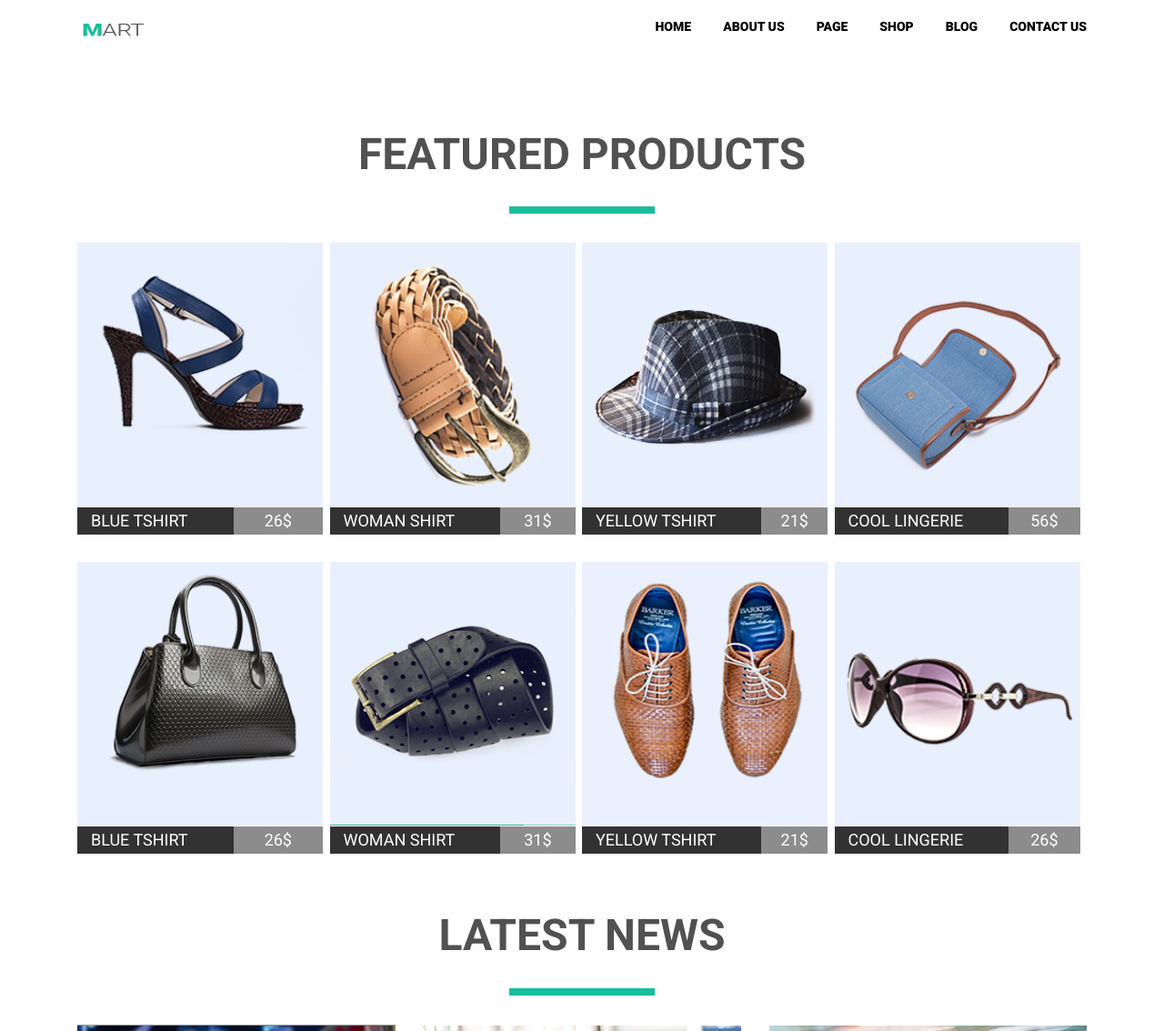
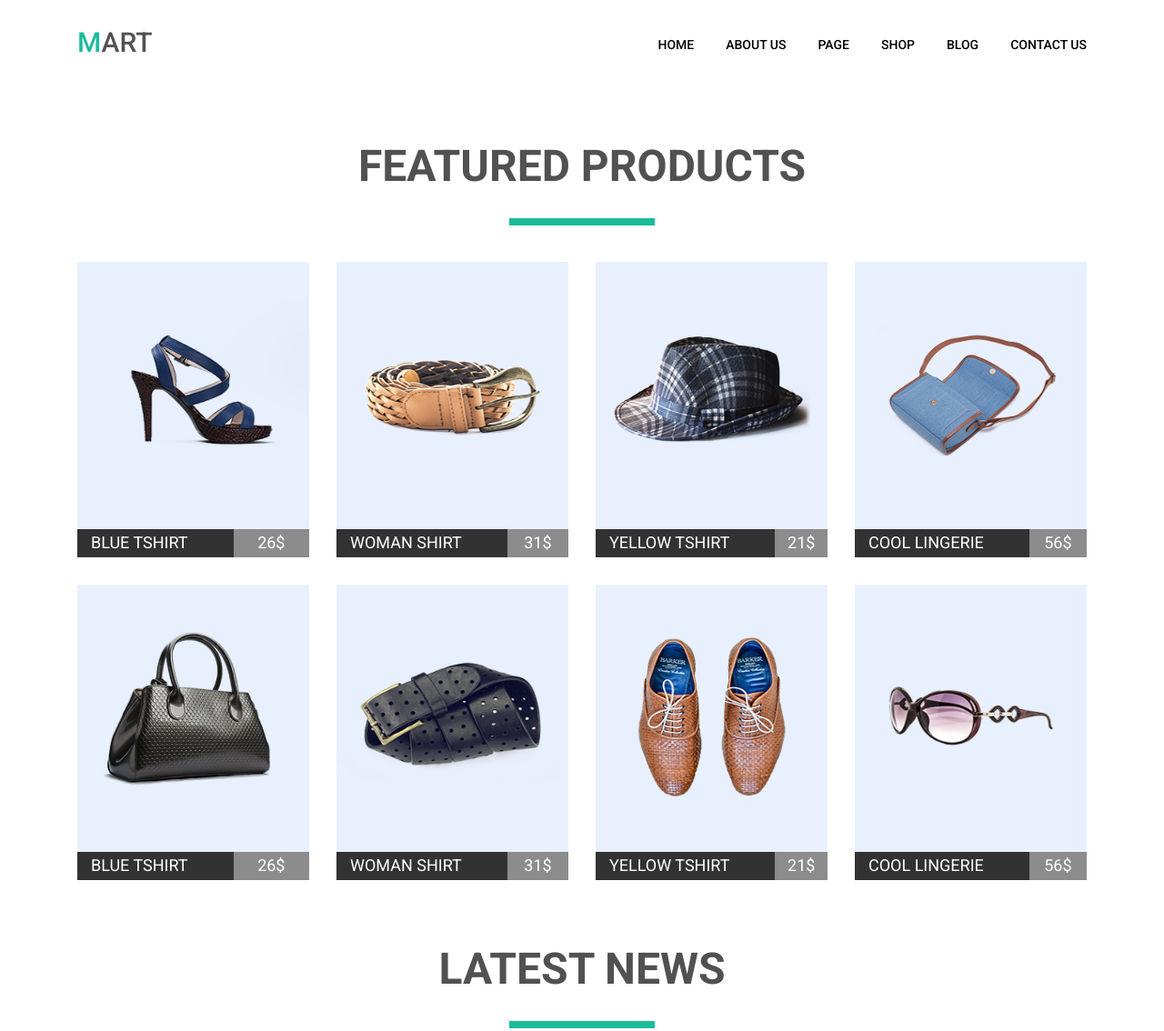
Before and after one commit to olivamat/goit-fe-course, a plain HTML site: page homework-04/index.html in a window 1280 px wide. Shown: the top 1134 px of the page at 91% size. Drawn offline with Linux system fonts and the light colour scheme.

Commit message:
add img png transparent homework 04

```diff
--- a/homework-04/css/stylesheet.css
+++ b/homework-04/css/stylesheet.css
@@ -1,17 +1,6 @@
 body {
   font-family: "Roboto", sans-serif, serif;
   font-size: 16px;
-}
-
-.visually-hidden {
-  position: absolute !important;
-  clip: rect(1px 1px 1px 1px); /* IE6, IE7 */
-  clip: rect(1px, 1px, 1px, 1px);
-  padding: 0 !important;
-  border: 0 !important;
-  height: 1px !important;
-  width: 1px !important;
-  overflow: hidden;
 }
 
 .clearfix::after {
@@ -34,12 +23,24 @@ ul {
 
 .logo {
   margin: 0;
-  display: inline-block;
+  float: left;
 }
 
-.logo-link::first-letter {
-  color: aqua;
+
+h1  {
+  font-size: 30px;
+  font-family: "Roboto" sans-serif serif;
+  font-weight: 500;
+  color: #555252;
+  text-decoration: none;
+  text-transform: uppercase;
+  padding-top: 15px;
 }
+h1::first-letter {
+  color: #1abc9c;
+}
+
+
 .masthead {
   margin-bottom: 90px;
 }
@@ -53,6 +54,7 @@ ul {
   list-style: none;
   float: left;
   margin-right: 35px;
+  padding-top: 20px;
 }
 
 .nav-list__nav-item:last-child {
@@ -61,7 +63,7 @@ ul {
 
 .nav-item__link {
   font-size: 14px;
-  font-weight: 800;
+  font-weight: 500;
   color: #000000;
   text-decoration: none;
   text-transform: uppercase;
@@ -89,22 +91,38 @@ ul {
 }
 
 .products_item__list {
-  width: 25%;
+  width: 255px;
   float: left;
   text-align: centre;
   list-style: none;
   margin-bottom: 30px;
+  margin-right: 30px;
 }
+
+.products_item__list:nth-child(4n+4) {
+  margin-right: 0;
+}
+
 
 .product_item__list-link {
   margin: 0;
   text-decoration: none;
 }
 .product_description {
-  margin: -4px 0 0 0;
   background-color: #8c8c8c;
-  width: 270px;
+  width: 255px;
+  margin-right: 15px;
 }
+
+.product_description:nth-child(4n+4) {
+  margin-right: 0;
+}
+
+.image_cart {
+  background: #e9f0fd;
+
+}
+
 .product_item__cart:hover .product_name {
   background-color: #1abc9c;
 }
@@ -115,7 +133,11 @@ ul {
 
 .image_cart {
   margin: 0;
-  width: 270px;
+  width: 255px;
+}
+
+.image_cart:last-child {
+  margin-right: 0;
 }
 
 .product_name {
@@ -141,11 +163,10 @@ ul {
 }
 
 .news_item__list {
-  width: calc(1100-68) / 3;
+  width: calc(1110-68) / 3;
   float: left;
   text-align: centre;
   list-style: none;
-  /* margin-right: 26px; */
   margin-bottom: 30px;
   margin-right: 30px;
 }
@@ -154,7 +175,7 @@ ul {
 }
 .news_description {
   width: 350px;
-  /* float: left; */
+  float: left;
 }
 
 .news_description::after {
@@ -182,10 +203,9 @@ ul {
   text-decoration: none;
 }
 
-.button_link {
+.read_more {
   background-color: #1abc9c;
   padding: 17px 20px;
-  color: #ffffff;
   width: 160px;
   border-radius: 5px;
   font-size: 16px;
@@ -193,6 +213,10 @@ ul {
   text-align: center;
 }
 
-.button_link:hover {
+.read_more:hover {
   background-color: #13705e;
 }
+
+.news_item__list-link {
+  color: #ffffff;
+}
--- a/homework-04/index.html
+++ b/homework-04/index.html
@@ -15,14 +15,17 @@
 
 <body>
     <div class="masthead-wrapper">
-        <section class="masthead container">
-            <header class="masthead__header clearfix">
-                <h1 class="logo">
+        <section class="masthead container clearfix">
+            <header>
+
+                <div class="masthead__header clearfix">
+
                     <a href="#" class="logo-link">
-                        <img src="./img/Logo04.png" alt="mart" width="80" height="22">
+                        <h1 class="logo"> mart
+
+                        </h1>
                     </a>
-                    <span class="visually-hidden">Mart</span>
-                </h1>
+
                     <nav class="header__header-nav">
                         <ul class="header-nav__nav-list clearfix">
                             <li class="nav-list__nav-item">
@@ -45,7 +48,7 @@
                             </li>
                         </ul>
                     </nav>
-
+                </div>
             </header>
 
 
@@ -53,16 +56,16 @@
     </div>
     <div class="featured_products container">
         <section class="products container">
-            <h1 class="banner__title">featured products</h1>
+            <h2 class="banner__title">featured products</h2>
             <ul class="products_item clearfix">
 
                 <li class="products_item__list">
 
-                    <a href="" class="product_item__list-link">
+
                     <div class="product_item__cart">
 
                         <div class="image_cart">
-                                <img src="./img/01_shoes.png" alt="shoes" width="270" height="290">
+                            <img src="./img/product1.png" alt="shoes" width="255" height="290">
                         </div>
 
                         <div class="product_description clearfix">
@@ -73,16 +76,16 @@
 
                         </div>
                     </div>
-                    </a>
+
                 </li>
 
                 <li class="products_item__list">
 
-                    <a href="" class="product_item__list-link">
+
                     <div class="product_item__cart">
 
                         <div class="image_cart">
-                                <img src="./img/belt_01.png" alt="woman shirt" width="270" height="290">
+                            <img src="./img/product2.png" alt="woman shirt" width="255" height="290">
                         </div>
 
                         <div class="product_description clearfix">
@@ -93,16 +96,16 @@
 
                         </div>
                     </div>
-                    </a>
+
                 </li>
 
                 <li class="products_item__list">
 
-                    <a href="" class="product_item__list-link">
+
                     <div class="product_item__cart">
 
                         <div class="image_cart">
-                                <img src="./img/hat.png" alt="yellow tshirt" width="270" height="290">
+                            <img src="./img/product9.png" alt="yellow tshirt" width="255" height="290">
                         </div>
 
                         <div class="product_description clearfix">
@@ -113,16 +116,16 @@
 
                         </div>
                     </div>
-                    </a>
+
                 </li>
 
                 <li class="products_item__list">
 
-                    <a href="" class="product_item__list-link">
+
                     <div class="product_item__cart">
 
                         <div class="image_cart">
-                                <img src="./img/bag01.png" alt="cool lingerie" width="270" height="290">
+                            <img src="./img/product4.png" alt="yellow tshirt" width="255" height="290">
                         </div>
 
                         <div class="product_description clearfix">
@@ -133,16 +136,15 @@
 
                         </div>
                     </div>
-                    </a>
+
                 </li>
-
                 <li class="products_item__list">
 
-                    <a href="" class="product_item__list-link">
+
                     <div class="product_item__cart">
 
                         <div class="image_cart">
-                                <img src="./img/bag_02.png" alt="blue tshirt" width="270" height="290">
+                            <img src="./img/product3.png" alt="shoes" width="255" height="290">
                         </div>
 
                         <div class="product_description clearfix">
@@ -153,16 +155,16 @@
 
                         </div>
                     </div>
-                    </a>
+
                 </li>
 
                 <li class="products_item__list">
 
-                    <a href="" class="product_item__list-link">
+
                     <div class="product_item__cart">
 
                         <div class="image_cart">
-                                <img src="./img/belt_02.png" alt="woman shirt" width="270" height="290">
+                            <img src="./img/product5.png" alt="woman shirt" width="255" height="290">
                         </div>
 
                         <div class="product_description clearfix">
@@ -173,16 +175,16 @@
 
                         </div>
                     </div>
-                    </a>
+
                 </li>
 
                 <li class="products_item__list">
 
-                    <a href="" class="product_item__list-link">
+
                     <div class="product_item__cart">
 
                         <div class="image_cart">
-                                <img src="./img/footwear.png" alt="yellow tshirt" width="270" height="290">
+                            <img src="./img/product6.png" alt="yellow tshirt" width="255" height="290">
                         </div>
 
                         <div class="product_description clearfix">
@@ -193,28 +195,30 @@
 
                         </div>
                     </div>
-                    </a>
+
                 </li>
 
                 <li class="products_item__list">
 
-                    <a href="" class="product_item__list-link">
+
                     <div class="product_item__cart">
 
                         <div class="image_cart">
-                                <img src="./img/glasses.png" alt="cool lingerie" width="270" height="290">
+                            <img src="./img/product8.png" alt="yellow tshirt" width="255" height="290">
                         </div>
 
                         <div class="product_description clearfix">
                             <h2 class="product_name"> cool lingerie </h2>
                             <div class="product_price">
-                                    <p class="price_info"> 26$</p>
+                                <p class="price_info"> 56$</p>
                             </div>
 
                         </div>
                     </div>
-                    </a>
+
                 </li>
+
+
             </ul>
 
         </section>
@@ -222,7 +226,7 @@
     <div class="latest_news">
         <section class="news_bloc container">
 
-            <h1 class="banner__title">latest news</h1>
+            <h2 class="banner__title">latest news</h2>
 
             <ul class="news_bloc_item clearfix">
 
@@ -250,10 +254,7 @@
                         </div>
                         <div class="read_more">
                             <a href="#" class="news_item__list-link">
-                                <div class="button_link">
                                 Read More
-                                </div>
-
                             </a>
                         </div>
 
@@ -285,9 +286,9 @@
                         </div>
                         <div class="read_more">
                             <a href="#" class="news_item__list-link">
-                                <div class="button_link">
+
                                 Read More
-                                </div>
+
 
                             </a>
                         </div>
@@ -304,7 +305,7 @@
                             <img src="./img/03_bus.png" alt="woman shirt" width="350" height="260">
                         </div>
 
-                        <div class="cart_news_description clearfix">
+                        <div class="cart_news_description ">
 
                             <div class="news_description">
                                 <h2 class="news_name"> Lorem ipsum dolor sit amet consectetur adipisicing elit.
@@ -319,15 +320,12 @@
                         </div>
                         <div class="read_more">
                             <a href="#" class="news_item__list-link">
-                                <div class="button_link">
                                 Read More
-                                </div>
-
                             </a>
                         </div>
                     </div>
+                </li>
 
-                </li>
             </ul>
 
         </section>
```
Also changed, not shown: homework-04/img/product1.png (added), homework-04/img/product2.png (added), homework-04/img/product3.png (added), homework-04/img/product4.png (added), homework-04/img/product5.png (added), homework-04/img/product6.png (added), homework-04/img/product8.png (added), homework-04/img/product9.png (added). Lines whose indentation alone changed are shown as unchanged.
